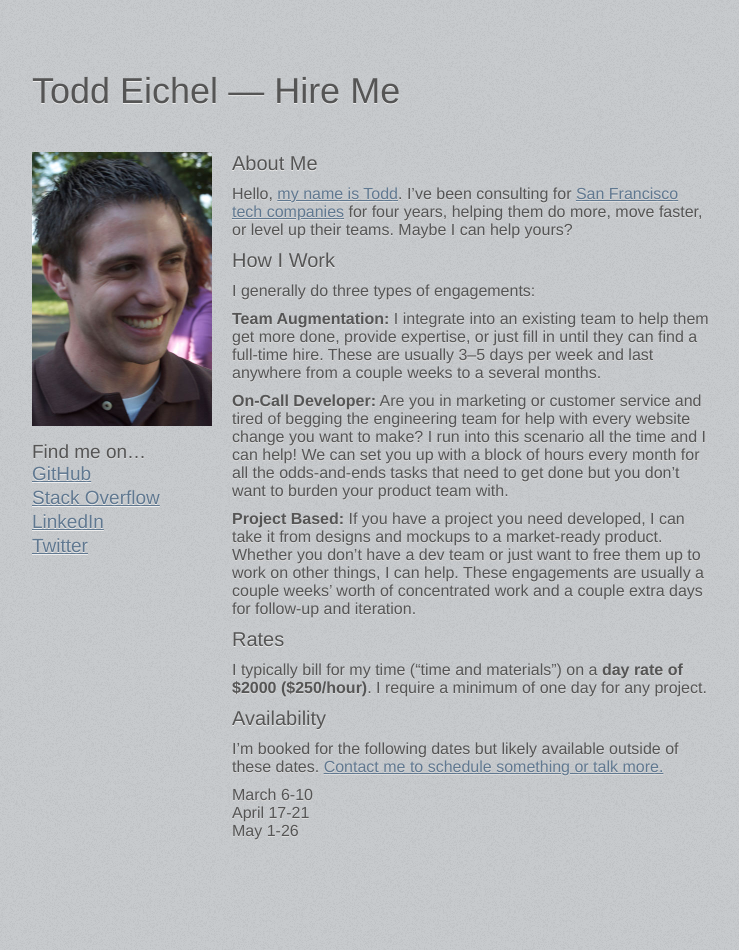
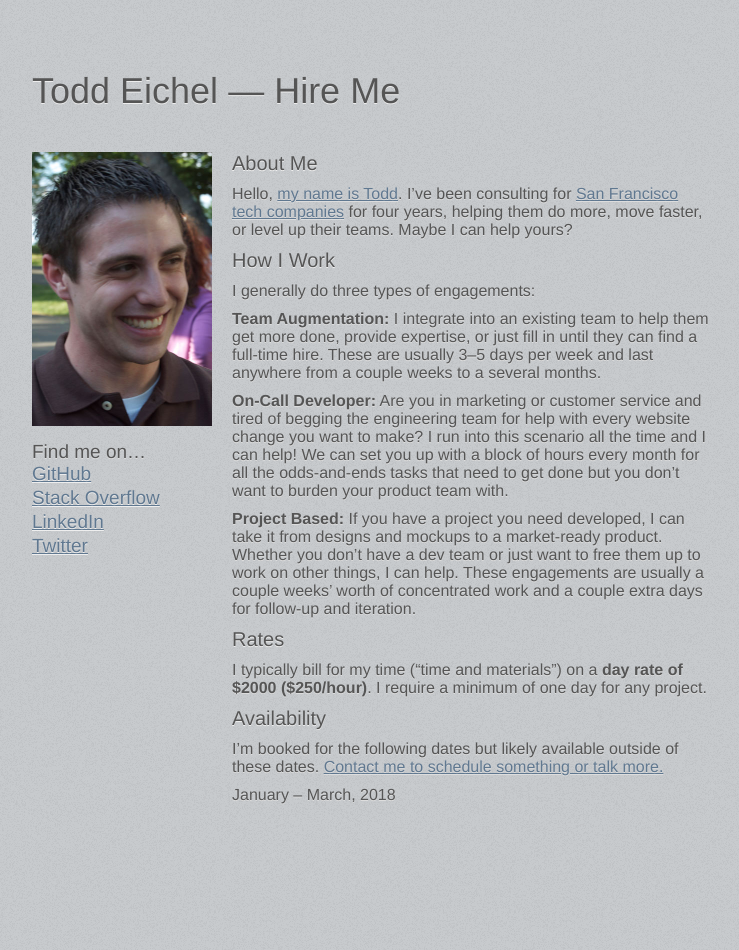
Before and after one commit to tfe/toddeichel.com, a Jekyll site: the page built from hire-me.html, in a window 1280 px wide. Shown: the whole page, without its empty margins (268-1007 px from the left). Built offline with Jekyll 4.4.1, drawn with Linux system fonts in a browser that asks for light colours; after the commit the page ends 914 px from its top, so only the background shows below that.

Commit message:
Update availability

```diff
--- a/hire-me.html
+++ b/hire-me.html
@@ -51,7 +51,5 @@ human_title: Hire Me
 </p>
 
 <p>
-  March 6-10<br>
-  April 17-21<br>
-  May 1-26<br>
+  January &ndash; March, 2018
 </p>
```
